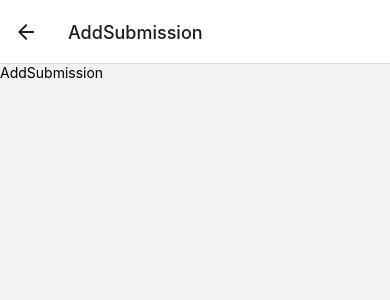
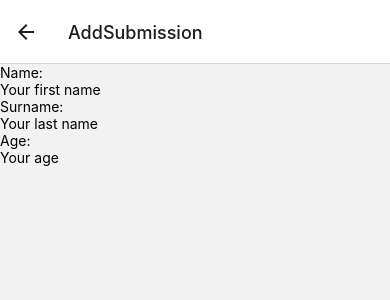
Before and after one commit to guadarecio/TaxesCompany, a React Native app: screen /AddSubmission in a window 390 px wide. Shown: the top 300 px of the page. Built offline with nearby package versions, Linux system fonts and the light colour scheme.

Commit message:
Adding the form

```diff
--- a/src/screens/AddSubmission.js
+++ b/src/screens/AddSubmission.js
@@ -1,11 +1,44 @@
-import {View, Text} from 'react-native';
-import React from 'react';
+import React, {useState} from 'react';
+import {Text, SafeAreaView, TextInput} from 'react-native';
+import data from '../data/data.json';
 
 const AddSubmission = () => {
+  const form = data.inputFields;
+  console.log(form);
+
+  const [name, setName] = useState();
+  const [surname, setSurname] = useState();
+  const [age, setAge] = useState();
+
   return (
-    <View>
-      <Text>AddSubmission</Text>
-    </View>
+    <SafeAreaView>
+      <Text>Name:</Text>
+
+      <TextInput
+        onChangeText={a => setName(a)}
+        value={name}
+        placeholder="Your first name"
+        type="text"
+        maxLength={20}
+      />
+      <Text>Surname:</Text>
+
+      <TextInput
+        onChangeText={a => setSurname(a)}
+        value={surname}
+        placeholder="Your last name"
+        type="text"
+        maxLength={40}
+      />
+      <Text>Age:</Text>
+
+      <TextInput
+        onChangeText={a => setAge(a)}
+        value={age}
+        placeholder="Your age"
+        type="number"
+      />
+    </SafeAreaView>
   );
 };
 
--- a/src/screens/SubmissionsList.js
+++ b/src/screens/SubmissionsList.js
@@ -1,10 +1,11 @@
-import {View, Text} from 'react-native';
 import React from 'react';
+import {View, Text, Button} from 'react-native';
 
-const SubmissionsList = () => {
+const SubmissionsList = ({navigation}) => {
   return (
     <View>
       <Text>SubmissionsList</Text>
+      <Button title="+" onPress={() => navigation.navigate('AddSubmission')} />
     </View>
   );
 };
```
